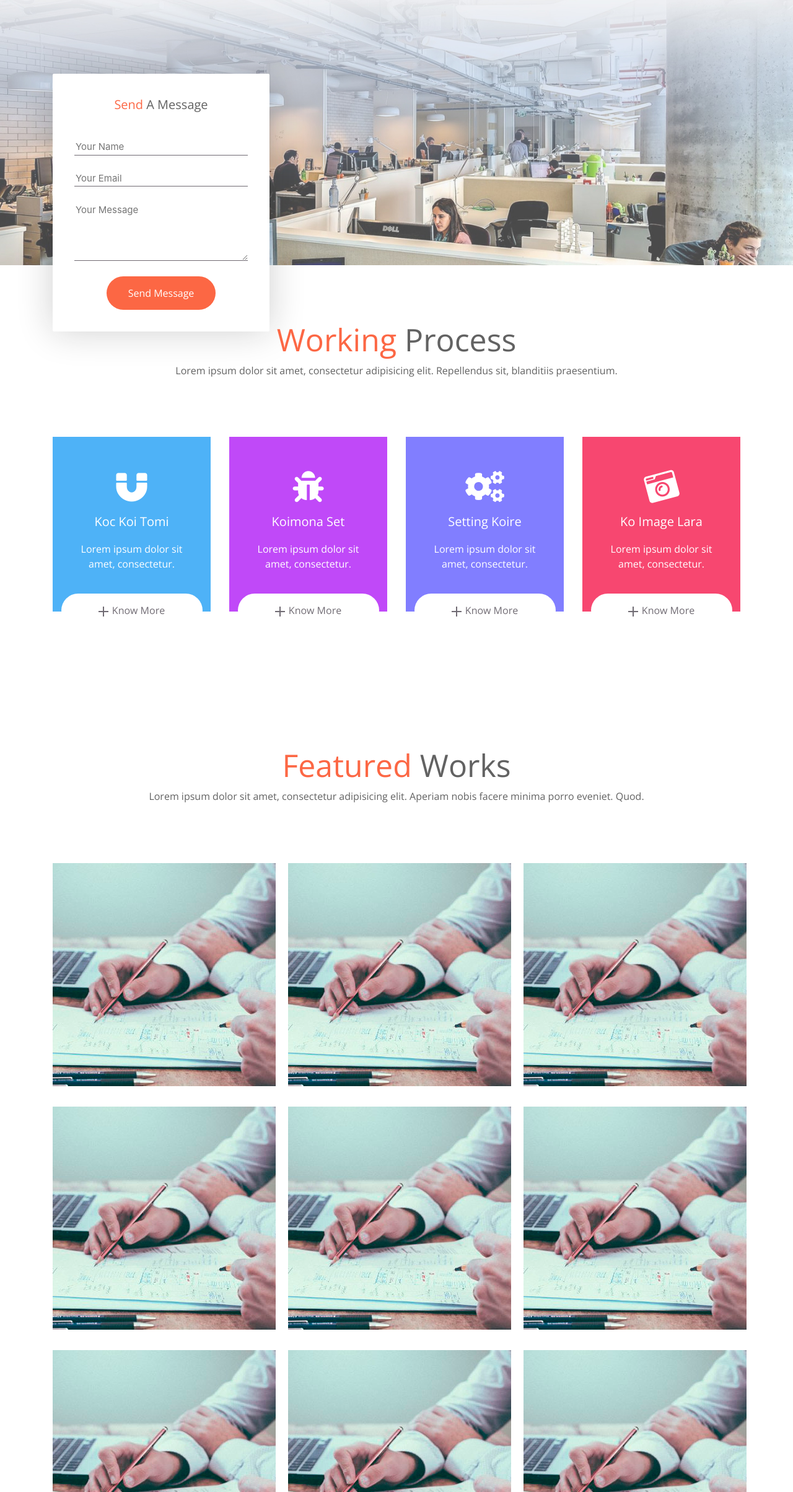
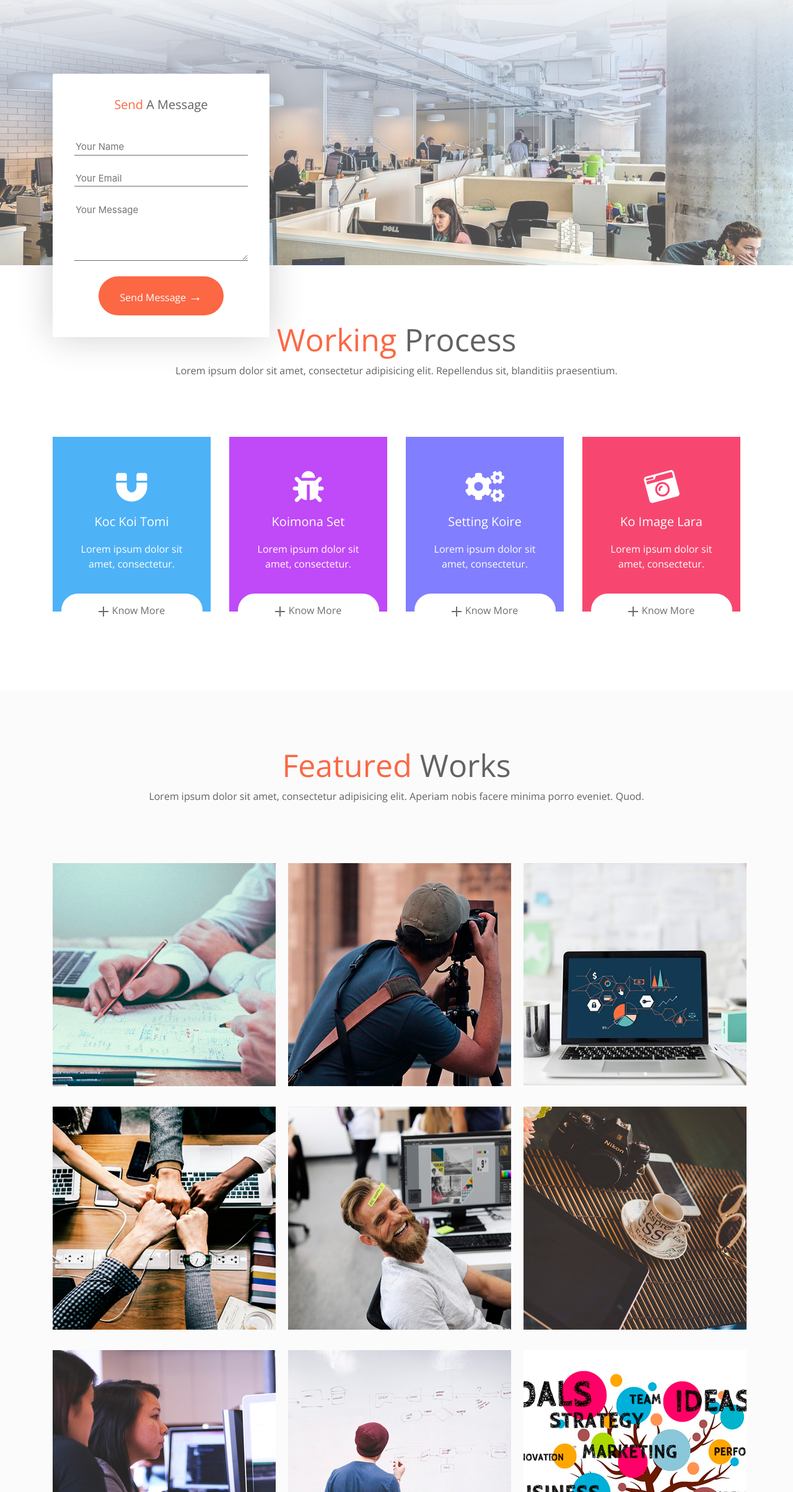
Before and after one commit to sergeyprochukhan/sergeyprochukhan.github.io, a plain HTML site: page index.html in a window 1280 px wide. Shown: the part 392-2800 px from the top of the page at 62% size. Drawn offline with nearby package versions, Linux system fonts and the light colour scheme.

Commit message:
Add files via upload

```diff
--- a/css/style.less
+++ b/css/style.less
@@ -14,13 +14,14 @@
 
 @base-black: #706b73;
 @base-red: #fc6744;
-@white: #fff;
+@white: #ffffff;
 @base-text: #626262;
 @bg-grey: #f5f5f5;
 @bg-tomi: #4eb2f7;
 @bg-koimona: #c049f8;
 @bg-koire: #817eff;
 @bg-lara: #f74770;
+@bg-works: #fbfbfb;
 
 	/* Base setting	*/
 
@@ -128,6 +129,12 @@ header {
 			display: block;
 			margin: 0 auto;
 			margin-top: 19px;
+			span {
+				font-size: 22px;
+			}
+			&:hover {
+				box-shadow: 0px 11px 20px 0px rgba(20, 20, 21, 0.08);
+			}
 		}
 	}
 }
@@ -218,6 +225,9 @@ section {
 			margin-top: 20px;
 			margin-bottom: 20px;
 		}
+		&:hover {
+			box-shadow: 0px 0px 35px 0px rgba(20, 20, 21, 0.21);
+		}
 	}
 	&-btn {
 		position: absolute;
@@ -236,6 +246,9 @@ section {
 		border-radius: 50px;
 		.opn-reg;
 		font-size: 16px;
+		&:hover{
+			box-shadow: 0px 6px 14px 0px rgba(20, 20, 21, 0.09);
+		}
 	}
 }
 .btn-plus {
@@ -283,7 +296,9 @@ i.fa-camera-retro {
 }
 
 	/* Works section */
-
+#works {
+		background-color: @bg-works;
+}
 .works-box {
 	height: 360px;
 	position: relative;
@@ -304,9 +319,9 @@ i.fa-camera-retro {
 	align-items: center;
 	-webkit-justify-content: center;
 	-webkit-align-items: center;
-	-webkit-transition: all 0.4s;
-	-o-transition: all 0.4s;
-	transition: all 0.4s;
+	-webkit-transition: all 0.9s;
+	-o-transition: all 0.9s;
+	transition: all 0.9s;
 
 	&:hover {
 		opacity: 1;
--- a/index.html
+++ b/index.html
@@ -42,7 +42,7 @@
 								<input type="text" required placeholder="Your Name">
 								<input type="email" required placeholder="Your Email">
 								<textarea rows="4" required placeholder="Your Message"></textarea>
-								<button class="main-form-btn" type="submit">Send Message</button>
+								<button class="main-form-btn" type="submit">Send Message <span>&rarr;</span></button>
 							</form>
 						</div>
 					</div>
@@ -112,7 +112,7 @@
 						</div>
 					</div>
 					<div class="col-lg-4"><div class="works-box">
-							<img src="img/works/1.jpg" alt="Описание картинки">
+							<img src="img/works/2.jpg" alt="Описание картинки">
 							<div class="signature">
 								<div class="sign"><p>Works #2</p>
 									<button>Visit Gallery</button>
@@ -121,7 +121,7 @@
 						</div>
 					</div>
 					<div class="col-lg-4"><div class="works-box">
-							<img src="img/works/1.jpg" alt="Описание картинки">
+							<img src="img/works/3.jpg" alt="Описание картинки">
 							<div class="signature">
 								<div class="sign"><p>Works #3</p>
 									<button>Visit Gallery</button>
@@ -133,7 +133,7 @@
 				<div class="row works-row">
 					<div class="col-lg-4">
 						<div class="works-box">
-							<img src="img/works/1.jpg" alt="Описание картинки">
+							<img src="img/works/4.jpg" alt="Описание картинки">
 							<div class="signature">
 								<div class="sign"><p>Works #4</p>
 									<button>Visit Gallery</button>
@@ -142,7 +142,7 @@
 						</div>
 					</div>
 					<div class="col-lg-4"><div class="works-box">
-							<img src="img/works/1.jpg" alt="Описание картинки">
+							<img src="img/works/5.jpg" alt="Описание картинки">
 							<div class="signature">
 								<div class="sign"><p>Works #5</p>
 									<button>Visit Gallery</button>
@@ -151,7 +151,7 @@
 						</div>
 					</div>
 					<div class="col-lg-4"><div class="works-box">
-							<img src="img/works/1.jpg" alt="Описание картинки">
+							<img src="img/works/6.jpg" alt="Описание картинки">
 							<div class="signature">
 								<div class="sign"><p>Works #6</p>
 									<button>Visit Gallery</button>
@@ -163,7 +163,7 @@
 				<div class="row works-row">
 					<div class="col-lg-4">
 						<div class="works-box">
-							<img src="img/works/1.jpg" alt="Описание картинки">
+							<img src="img/works/7.jpg" alt="Описание картинки">
 							<div class="signature">
 								<div class="sign"><p>Works #7</p>
 									<button>Visit Gallery</button>
@@ -172,7 +172,7 @@
 						</div>
 					</div>
 					<div class="col-lg-4"><div class="works-box">
-							<img src="img/works/1.jpg" alt="Описание картинки">
+							<img src="img/works/8.jpg" alt="Описание картинки">
 							<div class="signature">
 								<div class="sign"><p>Works #8</p>
 									<button>Visit Gallery</button>
@@ -181,7 +181,7 @@
 						</div>
 					</div>
 					<div class="col-lg-4"><div class="works-box">
-							<img src="img/works/1.jpg" alt="Описание картинки">
+							<img src="img/works/9.jpg" alt="Описание картинки">
 							<div class="signature">
 								<div class="sign"><p>Works #9</p>
 									<button>Visit Gallery</button>
```
Also changed, not shown: css/style.css, img/works/2.jpg (added), img/works/3.jpg (added), img/works/4.jpg (added), img/works/5.jpg (added), img/works/6.jpg (added), img/works/7.jpg (added), img/works/8.jpg (added), img/works/9.jpg (added).
